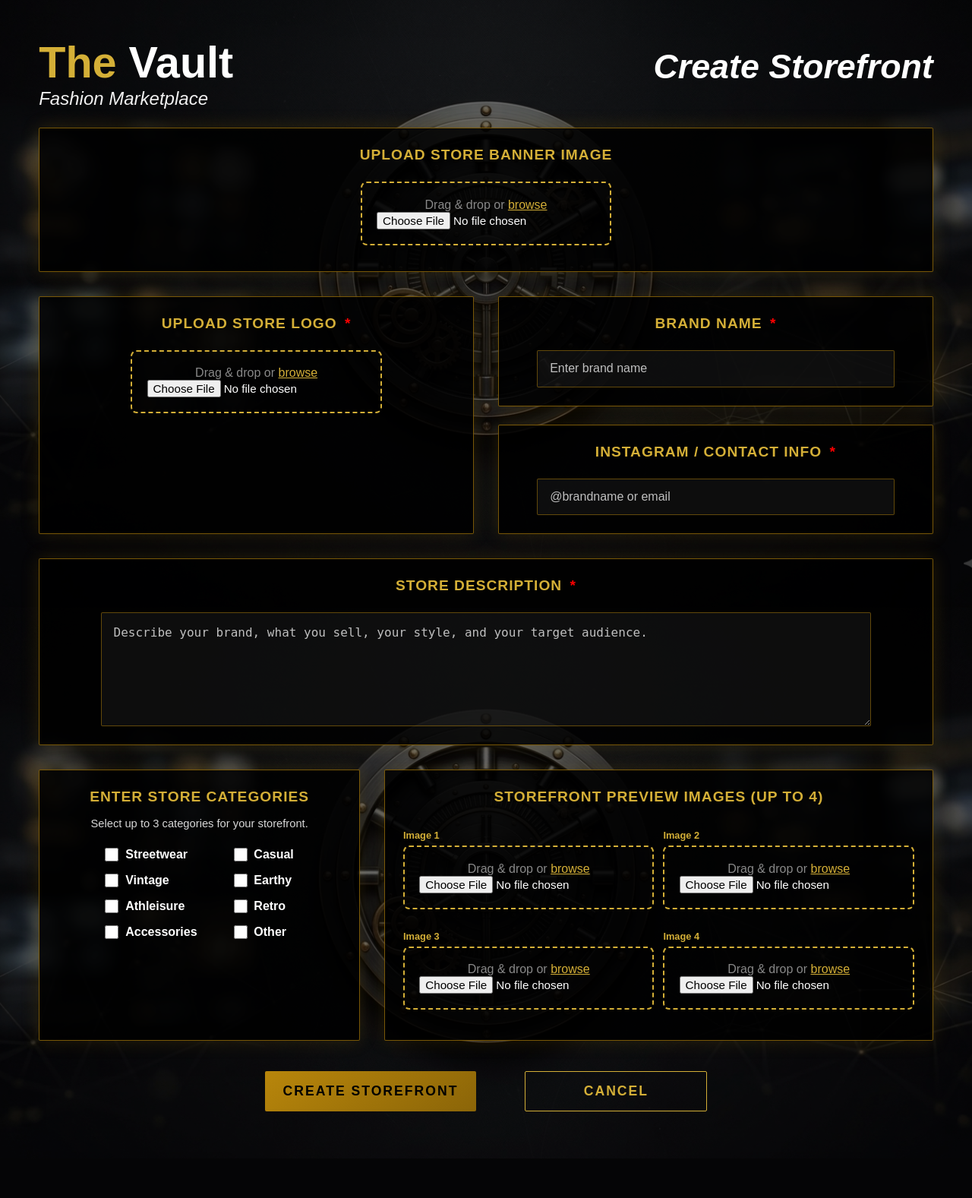
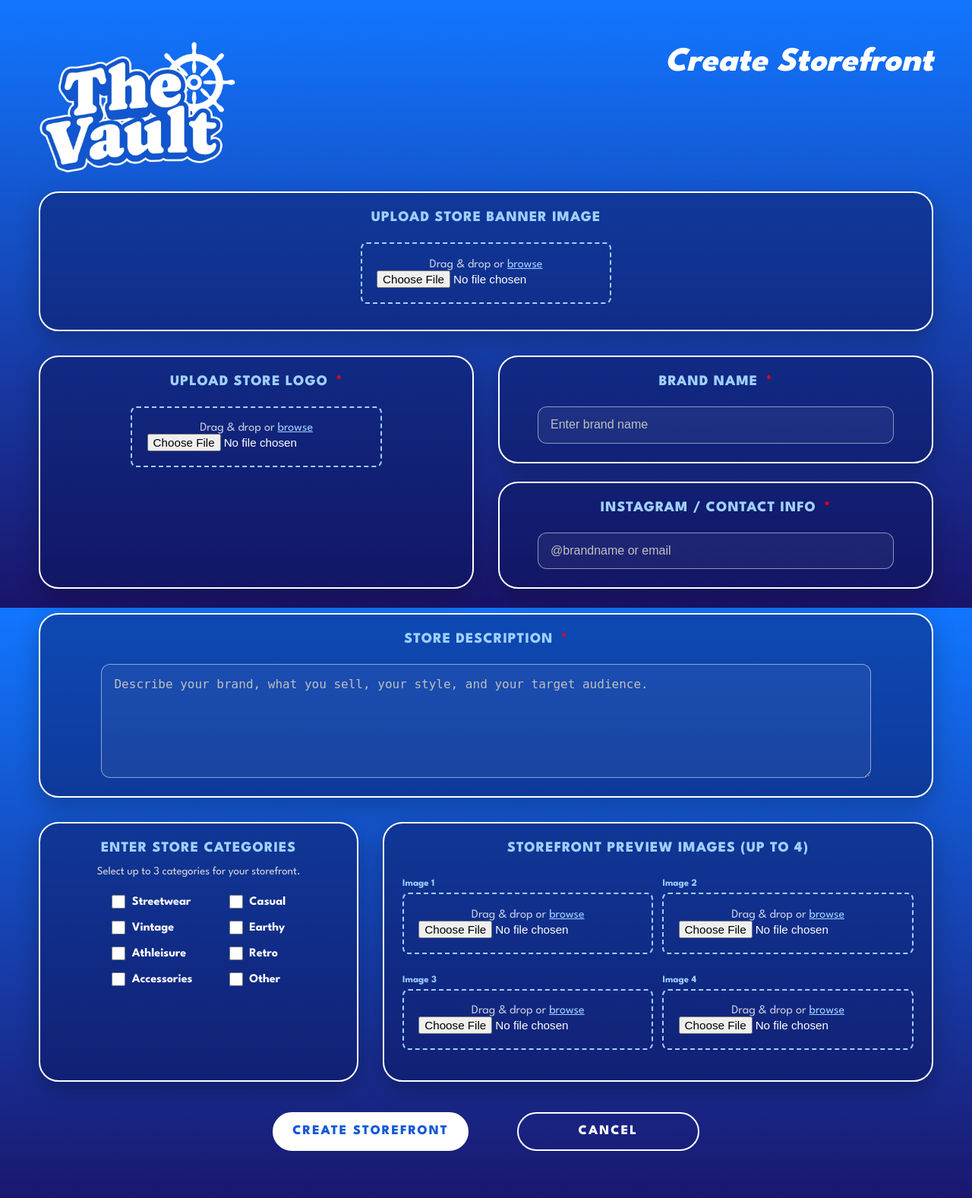
Before and after one commit to EGWcode/TheVault_404, a Flask app: page /create-storefront in a window 1280 px wide. Shown: the whole page at 76% size. Before the commit the page ends 1486 px from the top, so only its background shows below. Run offline with Flask 3, Linux system fonts and the light colour scheme; some libraries are stand-ins or nearby versions.

Commit message:
Apply blue theme to storefront form and dashboard pages
Restyle Create Storefront, Create Listing and My Storefront (plus Edit
Storefront, Edit Listing and Returns, which share the same stylesheet)
to match the storefront page: blue-to-navy gradient, ship-wheel logo in
the header, League Spartan font, navy glass cards with white borders,
white pill buttons, and light-blue accents in place of gold.

```diff
--- a/static/css/create_storefront.css
+++ b/static/css/create_storefront.css
@@ -1,3 +1,5 @@
+@import url('https://fonts.googleapis.com/css2?family=League+Spartan:wght@400;700;800&display=swap');
+
 /*
     create_storefront.css
 
@@ -31,12 +33,10 @@ html, body {
 }
 
 body {
-    background:
-        linear-gradient(rgba(0, 0, 0, 0.58), rgba(0, 0, 0, 0.58)),
-        url("/static/images/background.png") no-repeat center center fixed;
-    background-size: cover;
+    /* Updated 10/19/26: blue theme - same gradient as the storefront page */
+    background: linear-gradient(to bottom, #1176ff 0%, #1a146a 100%) fixed;
     color: white;
-    font-family: Arial, Helvetica, sans-serif;
+    font-family: 'League Spartan', Arial, Helvetica, sans-serif;
     min-height: 100vh;
     padding: 30px 0;
 }
@@ -67,9 +67,17 @@ body {
 }
 
 
+/* Added 10/19/26: ship-wheel logo in the page header */
+.brand-logo {
+    display: block;
+    width: min(260px, 60vw);
+    height: auto;
+}
+
+
 /* gold accent color */
 .gold {
-    color: #d4af37;
+    color: #9fd0ff;
 }
 
 
@@ -107,13 +115,13 @@ body {
 }
 
 
-/* form card: reusable black/gold section styling */
+/* form card: reusable section styling (Updated 10/19/26: navy glass card for the blue theme) */
 .form-card {
-    background: rgba(0, 0, 0, 0.85);
-    border: 1px solid rgba(184, 134, 11, 0.65);
-    border-radius: 2px;
+    background: rgba(10, 20, 90, 0.45);
+    border: 2px solid white;
+    border-radius: 26px;
     padding: 1.5rem;
-    box-shadow: 0 0 25px rgba(184, 134, 11, 0.18);
+    box-shadow: 0 10px 30px rgba(0, 0, 0, 0.25);
 
     display: flex;
     flex-direction: column;
@@ -131,7 +139,7 @@ body {
     font-weight: 800;
     text-align: center;
     margin-bottom: 24px;
-    color: #d4af37;
+    color: #9fd0ff;
     text-transform: uppercase;
     letter-spacing: 1px;
 }
@@ -234,8 +242,8 @@ body {
 input[type="text"] {
     width: 90%;
     background: rgba(255, 255, 255, 0.05);
-    border: 1px solid rgba(184, 134, 11, 0.5);
-    border-radius: 2px;
+    border: 1px solid rgba(255, 255, 255, 0.5);
+    border-radius: 12px;
     padding: 0.9rem 1rem;
     color: white;
     font-size: 1rem;
@@ -246,8 +254,8 @@ input[type="text"] {
 select {
     width: 90%;
     background: rgba(255, 255, 255, 0.05);
-    border: 1px solid rgba(184, 134, 11, 0.5);
-    border-radius: 2px;
+    border: 1px solid rgba(255, 255, 255, 0.5);
+    border-radius: 12px;
     padding: 0.9rem 1rem;
     color: white;
     font-size: 1rem;
@@ -256,14 +264,14 @@ select {
 
 /* select focus state */
 select:focus {
-    border-color: #f0cf5a;
+    border-color: #ffffff;
     background: rgba(255, 255, 255, 0.1);
-    box-shadow: 0 0 0 2px rgba(212, 175, 55, 0.12);
+    box-shadow: 0 0 0 2px rgba(255, 255, 255, 0.12);
 }
 
 /* improve readability of native dropdown options */
 select option {
-    background: #111111;
+    background: #14237a; /* Updated 10/19/26: navy instead of black */
     color: #ffffff;
 }
 
@@ -276,9 +284,9 @@ input[type="text"]::placeholder {
 
 /* input focus state */
 input[type="text"]:focus {
-    border-color: #f0cf5a;
+    border-color: #ffffff;
     background: rgba(255, 255, 255, 0.1);
-    box-shadow: 0 0 0 2px rgba(212, 175, 55, 0.12);
+    box-shadow: 0 0 0 2px rgba(255, 255, 255, 0.12);
 }
 
 
@@ -286,8 +294,8 @@ input[type="text"]:focus {
 textarea {
     width: 90%;
     background: rgba(255, 255, 255, 0.05);
-    border: 1px solid rgba(184, 134, 11, 0.5);
-    border-radius: 2px;
+    border: 1px solid rgba(255, 255, 255, 0.5);
+    border-radius: 12px;
     padding: 1rem;
     color: white;
     font-size: 1rem;
@@ -305,9 +313,9 @@ textarea::placeholder {
 
 /* textarea focus state */
 textarea:focus {
-    border-color: #f0cf5a;
+    border-color: #ffffff;
     background: rgba(255, 255, 255, 0.1);
-    box-shadow: 0 0 0 2px rgba(212, 175, 55, 0.12);
+    box-shadow: 0 0 0 2px rgba(255, 255, 255, 0.12);
 }
 
 
@@ -345,7 +353,7 @@ input[type="file"] {
 .category-grid input[type="checkbox"] {
     width: 18px;
     height: 18px;
-    accent-color: #d4af37;
+    accent-color: #9fd0ff;
 }
 
 
@@ -374,7 +382,8 @@ input[type="file"] {
 .danger-btn,
 .reactivate-btn {
     min-width: 240px;
-    border-radius: 2px;
+    border-radius: 999px; /* Updated 10/19/26: pill buttons like the storefront page */
+    font-family: inherit;
     padding: 0.95rem 1.5rem;
     font-size: 1.1rem;
     font-weight: 800;
@@ -387,17 +396,18 @@ input[type="file"] {
 
 /* primary button */
 .primary-btn {
-    background: linear-gradient(145deg, #B8860B, #8B6508);
-    color: black;
-    border: none;
+    /* Updated 10/19/26: solid white with blue text (was a gold gradient) */
+    background: white;
+    color: #1259d6;
+    border: 2px solid white;
 }
 
 
 /* secondary button */
 .secondary-btn {
     background: transparent;
-    color: #d4af37;
-    border: 1px solid #d4af37;
+    color: white; /* Updated 10/19/26: white outline (was gold) */
+    border: 2px solid white;
 }
 
 .danger-btn {
--- a/static/js/create_listing.js
+++ b/static/js/create_listing.js
@@ -351,7 +351,7 @@ document.addEventListener('DOMContentLoaded', function() {
             });
           }
           const messageDiv = document.createElement("div");
-          messageDiv.style.cssText = "color: #d4af37; margin-top: 10px; font-weight: bold; text-align:center;";
+          messageDiv.style.cssText = "color: #9fd0ff; margin-top: 10px; font-weight: bold; text-align:center;";
           messageDiv.innerHTML = `You must create a storefront before creating listings. <a href="/storefronts/create" style="color:#fff; text-decoration:underline;">Create one here</a>`;
           storefrontSelect.parentNode.appendChild(messageDiv);
         }
@@ -363,7 +363,7 @@ document.addEventListener('DOMContentLoaded', function() {
           });
         }
         const messageDiv = document.createElement("div");
-        messageDiv.style.cssText = "color: #d4af37; margin-top: 10px; font-weight: bold; text-align:center;";
+        messageDiv.style.cssText = "color: #9fd0ff; margin-top: 10px; font-weight: bold; text-align:center;";
         messageDiv.innerHTML = `You must create a storefront before creating listings. <a href="/storefronts/create" style="color:#fff; text-decoration:underline;">Create one here</a>`;
         storefrontSelect.parentNode.appendChild(messageDiv);
       } else {
--- a/templates/create_storefront.html
+++ b/templates/create_storefront.html
@@ -44,19 +44,19 @@ This file acts as the UI structure (skeleton) of the Create Storefront feature.
     <!-- Drag-drop zone styles - Added by Day Ekoi 4/20/26 -->
     <style>
         .drop-zone {
-            border: 2px dashed #d4af37;
+            border: 2px dashed #9fd0ff;
             border-radius: 8px;
             padding: 1.2rem;
             text-align: center;
             cursor: pointer;
-            color: #888;
+            color: rgba(255, 255, 255, 0.75);
             transition: background 0.2s, border-color 0.2s;
         }
         .drop-zone.dragover {
-            background: rgba(212, 175, 55, 0.08);
-            border-color: #f0cc55;
+            background: rgba(255, 255, 255, 0.08);
+            border-color: #ffffff;
         }
-        .drop-link { color: #d4af37; text-decoration: underline; cursor: pointer; }
+        .drop-link { color: #9fd0ff; text-decoration: underline; cursor: pointer; }
         .image-preview-row {
             display: flex;
             flex-wrap: wrap;
@@ -74,11 +74,11 @@ This file acts as the UI structure (skeleton) of the Create Storefront feature.
             height: 80px;
             object-fit: cover;
             border-radius: 6px;
-            border: 1px solid #333;
+            border: 1px solid rgba(255, 255, 255, 0.4);
         }
         .image-preview-row .thumb-name {
             font-size: 0.7rem;
-            color: #aaa;
+            color: rgba(255, 255, 255, 0.75);
             max-width: 80px;
             overflow: hidden;
             text-overflow: ellipsis;
@@ -92,7 +92,7 @@ This file acts as the UI structure (skeleton) of the Create Storefront feature.
             margin-top: 8px;
         }
         .preview-slot { display: flex; flex-direction: column; gap: 6px; }
-        .slot-label { font-size: 0.8rem; color: #d4af37; font-weight: 700; margin: 0; }
+        .slot-label { font-size: 0.8rem; color: #9fd0ff; font-weight: 700; margin: 0; }
     </style>
 
 
@@ -108,9 +108,9 @@ This file acts as the UI structure (skeleton) of the Create Storefront feature.
     <header class="create-header">
         <div class="brand-block">
             <h1 class="brand-title">
-                <span class="gold">The</span> Vault
+                <!-- Updated 10/19/26: ship-wheel logo replaces the text title -->
+                <img class="brand-logo" src="{{ url_for('static', filename='images/vault_wheel_logo.png') }}" alt="The Vault">
             </h1>
-            <p class="brand-subtitle">Fashion Marketplace</p>
         </div>
 
         <h2 class="page-title">Create Storefront</h2>
--- a/templates/edit_listing.html
+++ b/templates/edit_listing.html
@@ -168,8 +168,10 @@
 <body>
     <header class="create-header">
         <div class="brand-block">
-            <h1 class="brand-title"><span class="gold">The</span> Vault</h1>
-            <p class="brand-subtitle">Fashion Marketplace</p>
+            <h1 class="brand-title">
+                <!-- Updated 10/19/26: ship-wheel logo replaces the text title -->
+                <img class="brand-logo" src="{{ url_for('static', filename='images/vault_wheel_logo.png') }}" alt="The Vault">
+            </h1>
         </div>
         <h2 class="page-title">Edit Listing</h2>
     </header>
--- a/templates/edit_storefront.html
+++ b/templates/edit_storefront.html
@@ -75,9 +75,9 @@ brand name, contact info, description, logo, and banner.
     <header class="create-header">
         <div class="brand-block">
             <h1 class="brand-title">
-                <span class="gold">The</span> Vault
+                <!-- Updated 10/19/26: ship-wheel logo replaces the text title -->
+                <img class="brand-logo" src="{{ url_for('static', filename='images/vault_wheel_logo.png') }}" alt="The Vault">
             </h1>
-            <p class="brand-subtitle">Fashion Marketplace</p>
         </div>
         <h2 class="page-title">Edit Storefront</h2>
     </header>
--- a/templates/returns.html
+++ b/templates/returns.html
@@ -108,8 +108,10 @@
 
     <header class="create-header">
         <div class="brand-block">
-            <h1 class="brand-title"><span class="gold">The</span> Vault</h1>
-            <p class="brand-subtitle">Fashion Marketplace</p>
+            <h1 class="brand-title">
+                <!-- Updated 10/19/26: ship-wheel logo replaces the text title -->
+                <img class="brand-logo" src="{{ url_for('static', filename='images/vault_wheel_logo.png') }}" alt="The Vault">
+            </h1>
         </div>
         <h2 class="page-title">Returns</h2>
     </header>
```
Also changed, not shown: static/css/my_storefront.css (+31 -29 lines), templates/create_listing.html (+21 -21 lines).
